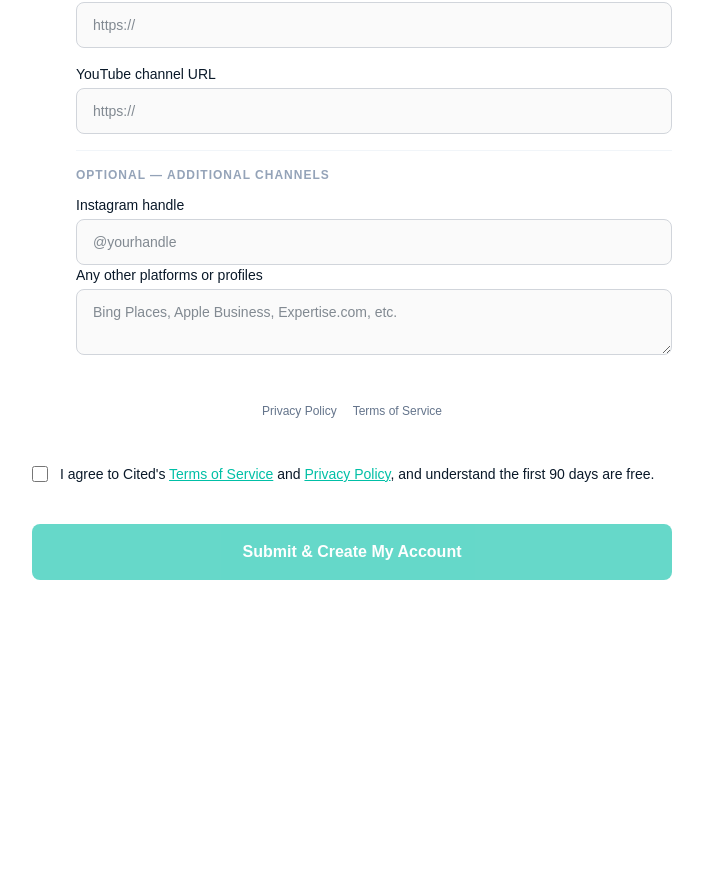
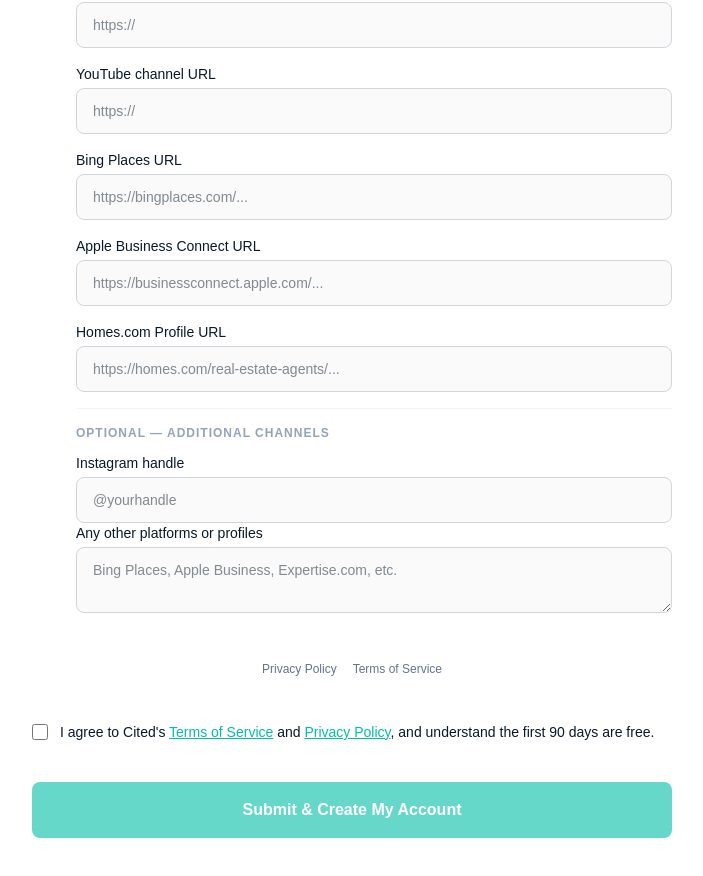
Before and after one commit to radleyraven/cited-dashboard, a Next.js app: page /intake in a window 1280 px wide. Shown: the part 2784-3660 px from the top of the page, without its empty margins (288-991 px from the left). Before the commit the page ends 3404 px from the top, so only its background shows below. Built offline with nearby package versions, Linux system fonts and the light colour scheme; no server answers.

Commit message:
Intake: add Bing Places, Apple Business, Homes.com as dedicated platform fields

```diff
--- a/src/app/intake/page.tsx
+++ b/src/app/intake/page.tsx
@@ -31,6 +31,10 @@ type FormData = {
   homelightUrl: string;
   websiteUrl: string;
   youtubeUrl: string;
+  // Additional platforms
+  bingUrl: string;
+  appleBusinessUrl: string;
+  homesComUrl: string;
   // Optional channels
   instagramHandle: string;
   otherPlatforms: string;
@@ -61,6 +65,9 @@ const initialForm: FormData = {
   homelightUrl: "",
   websiteUrl: "",
   youtubeUrl: "",
+  bingUrl: "",
+  appleBusinessUrl: "",
+  homesComUrl: "",
   instagramHandle: "",
   otherPlatforms: "",
   gbpStatus: "",
@@ -126,6 +133,9 @@ function IntakeForm() {
       fastexpertUrl: searchParams.get('fastexpertUrl') || '',
       websiteUrl: searchParams.get('websiteUrl') || '',
       youtubeUrl: searchParams.get('youtubeUrl') || '',
+      bingUrl: searchParams.get('bingUrl') || '',
+      appleBusinessUrl: searchParams.get('appleBusinessUrl') || '',
+      homesComUrl: searchParams.get('homesComUrl') || '',
       yearsInMarket: searchParams.get('yearsInMarket') || '',
       topTransactions: searchParams.get('topTransactions') || '',
     };
@@ -514,6 +524,16 @@ function IntakeForm() {
               <input type="url" value={form.youtubeUrl} onChange={(e) => set("youtubeUrl", e.target.value)} className={`${inputClass} ${inputFocusRing}`} style={inputStyle} placeholder="https://" />
             </Field>
 
+            <Field label="Bing Places URL">
+              <input type="url" value={form.bingUrl} onChange={(e) => set("bingUrl", e.target.value)} className={`${inputClass} ${inputFocusRing}`} style={inputStyle} placeholder="https://bingplaces.com/..." />
+            </Field>
+            <Field label="Apple Business Connect URL">
+              <input type="url" value={form.appleBusinessUrl} onChange={(e) => set("appleBusinessUrl", e.target.value)} className={`${inputClass} ${inputFocusRing}`} style={inputStyle} placeholder="https://businessconnect.apple.com/..." />
+            </Field>
+            <Field label="Homes.com Profile URL">
+              <input type="url" value={form.homesComUrl} onChange={(e) => set("homesComUrl", e.target.value)} className={`${inputClass} ${inputFocusRing}`} style={inputStyle} placeholder="https://homes.com/real-estate-agents/..." />
+            </Field>
+
             {/* Optional channels */}
             <div style={{ marginTop: '16px', paddingTop: '16px', borderTop: '1px solid #f1f5f9' }}>
               <p className="text-xs font-semibold mb-3" style={{ color: '#94a3b8', letterSpacing: '1px', textTransform: 'uppercase' }}>Optional — Additional Channels</p>
```
